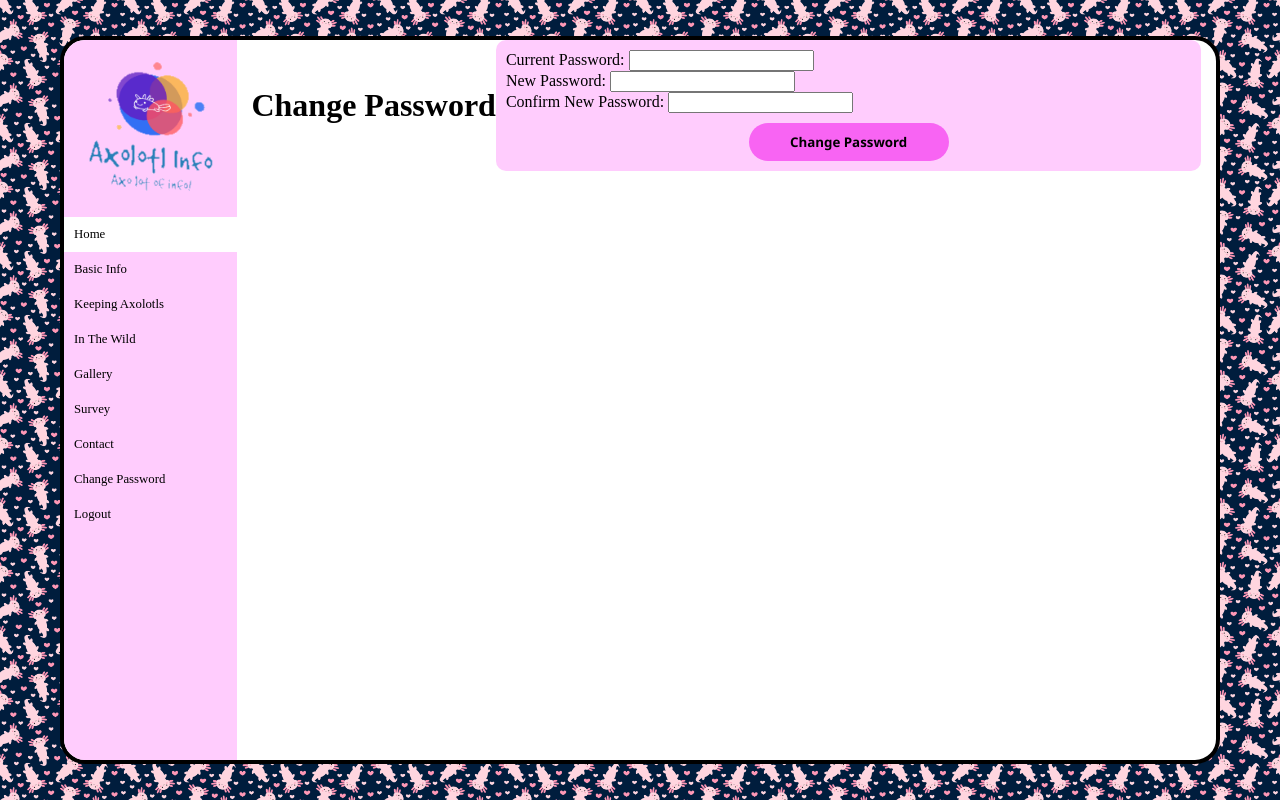
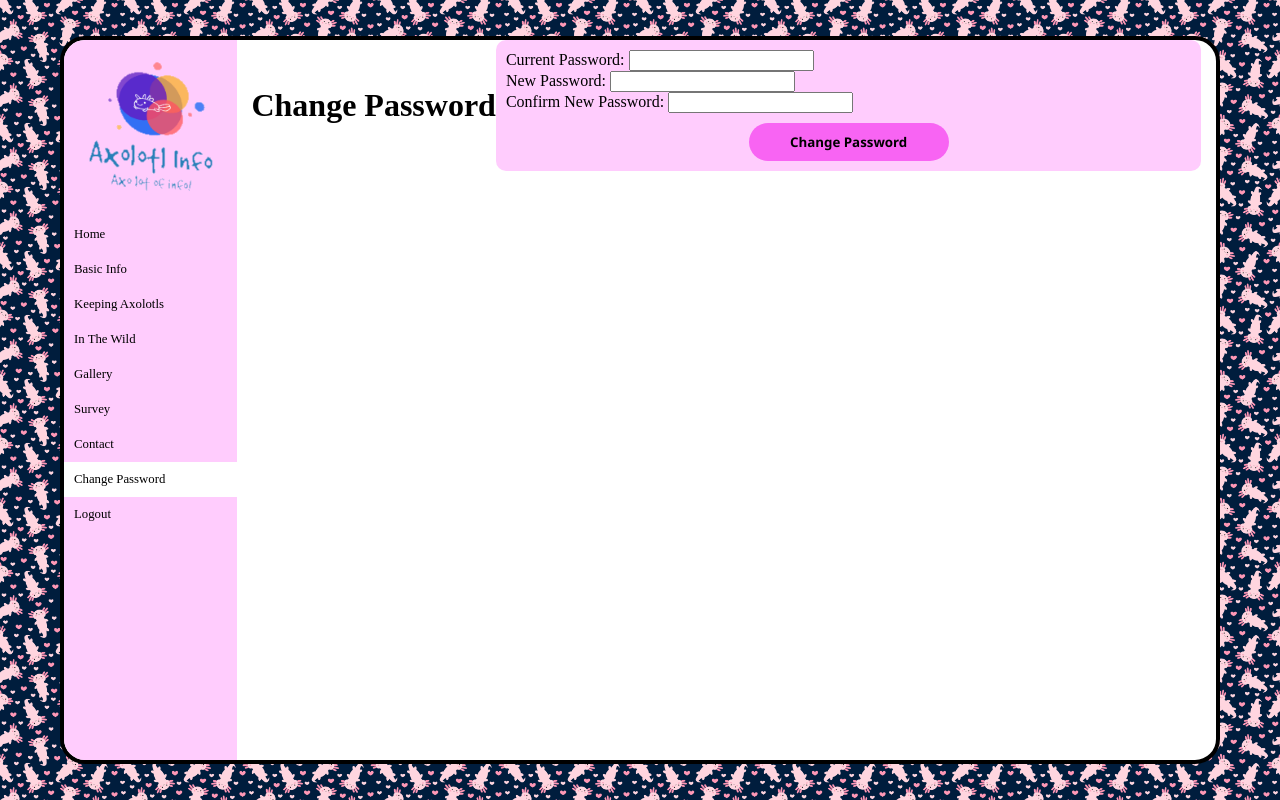
Before and after one commit to JamieC96/Module-4-coursework, a Flask app: page /change_password in a window 1280 px wide. Run offline with Flask 3, Linux system fonts and the light colour scheme; the visitor is signed in with stand-in values (Sample User, id 1).

Commit message:
Update change_password.html

```diff
--- a/templates/html/change_password.html
+++ b/templates/html/change_password.html
@@ -9,14 +9,14 @@
     <div class="maincontainer">
         <div class="navbar">
             <img class="logoimg" src="../static/images/logo.png" alt="Logo">
-            <a href={{ url_for("home")}} class="active">Home</a>
+            <a href={{ url_for("home")}}>Home</a>
             <a href={{ url_for("basicinfo")}}>Basic Info</a>
             <a href={{ url_for("keepingaxolotls")}}>Keeping Axolotls</a>
             <a href={{ url_for("inthewild")}}>In The Wild</a>
             <a href={{ url_for("gallery")}}>Gallery</a>
             <a href={{ url_for("survey")}}>Survey</a>
             <a href={{ url_for("contact")}}>Contact</a>
-            <a href={{ url_for("change_password")}}>Change Password</a>
+            <a href={{ url_for("change_password")}} class="active">Change Password</a>
             <a href={{ url_for("logout")}}>Logout</a>
         </div>
     <div class="formcontainer">
```
